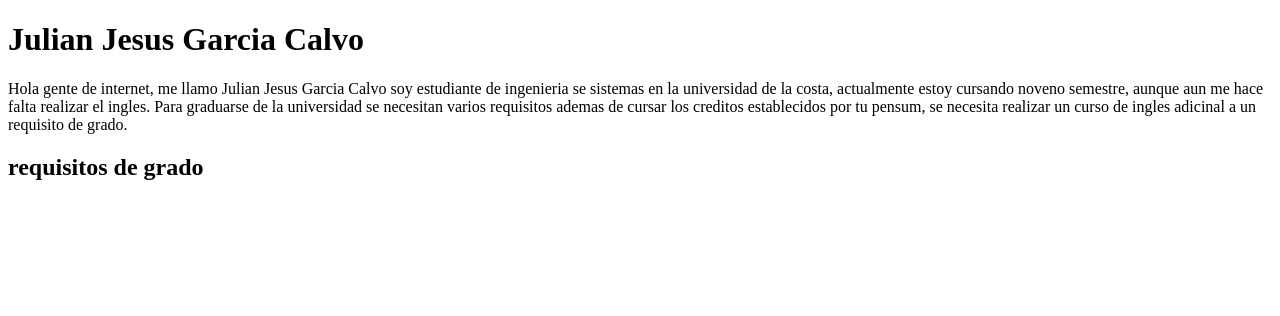
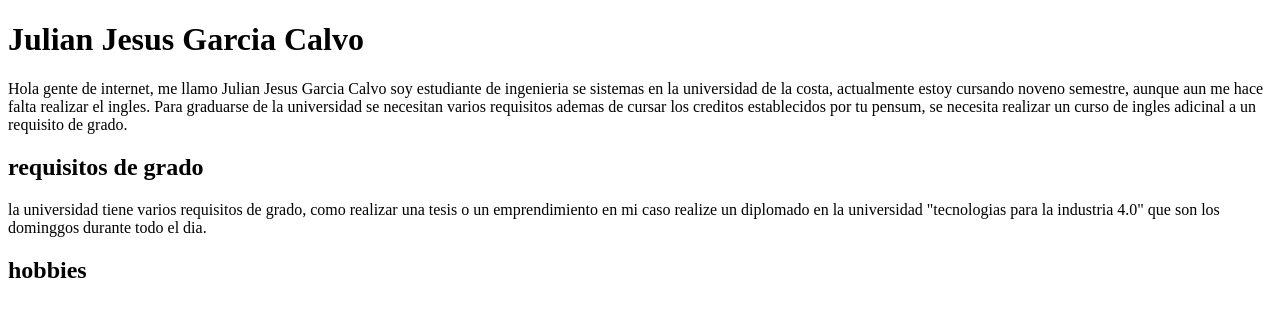
Before and after one commit to JulGarc/Actividaduenas_practicas, a plain HTML site: page index.html in a window 1280 px wide. Drawn offline with Linux system fonts and the light colour scheme.

Commit message:
se agregaron nuevos subtitulos y un parrafo nuevo

```diff
--- a/index.html
+++ b/index.html
@@ -16,7 +16,13 @@
     </p>
 
     <h2>requisitos de grado</h2>
+    <p>
+      la universidad tiene varios requisitos de grado, como realizar una tesis o un emprendimiento en mi caso
+      realize un diplomado en la universidad "tecnologias para la industria 4.0" que son los dominggos durante
+      todo el dia.
+    </p>
 
+    <h2>hobbies</h2>
 
 
 
```
